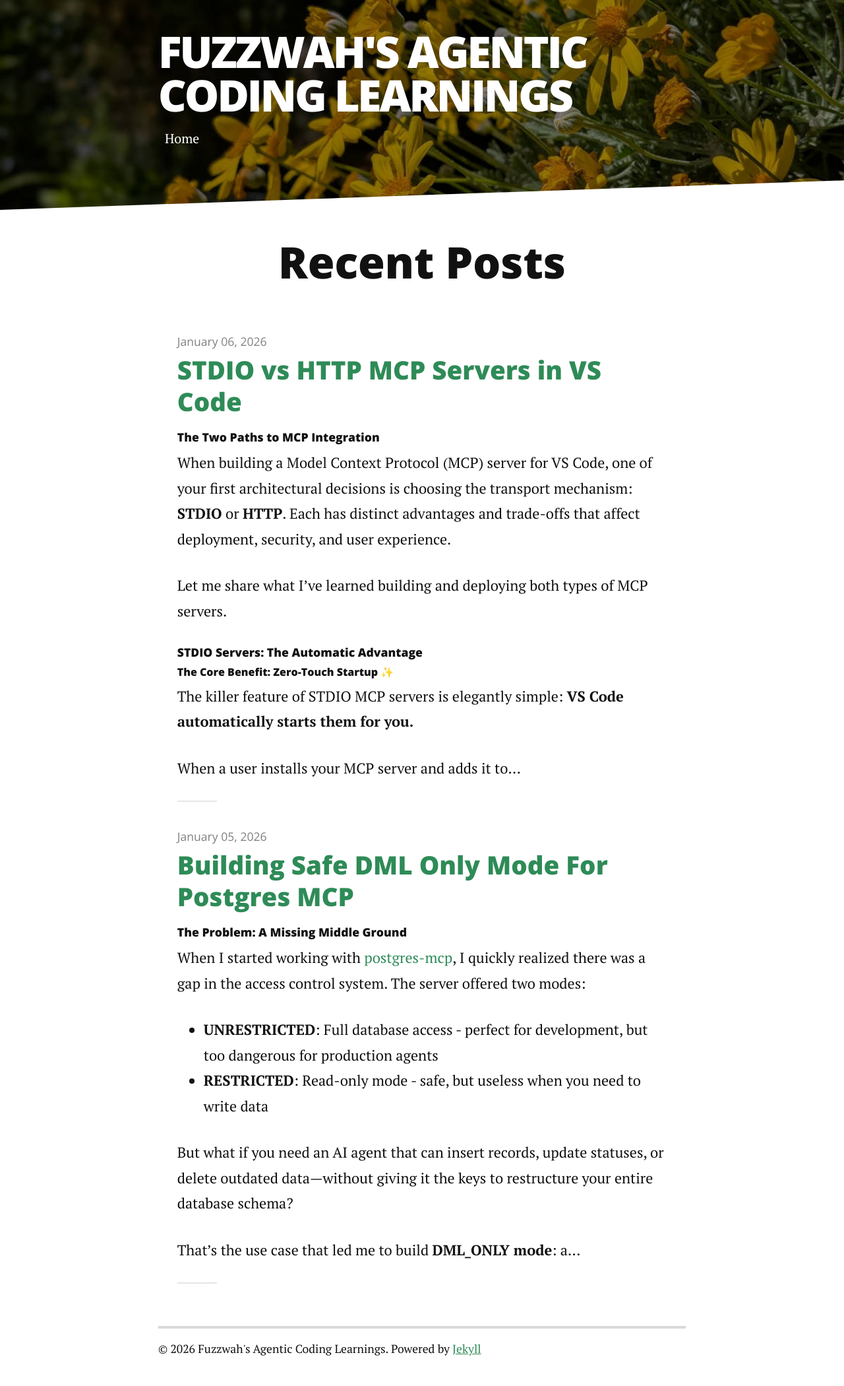
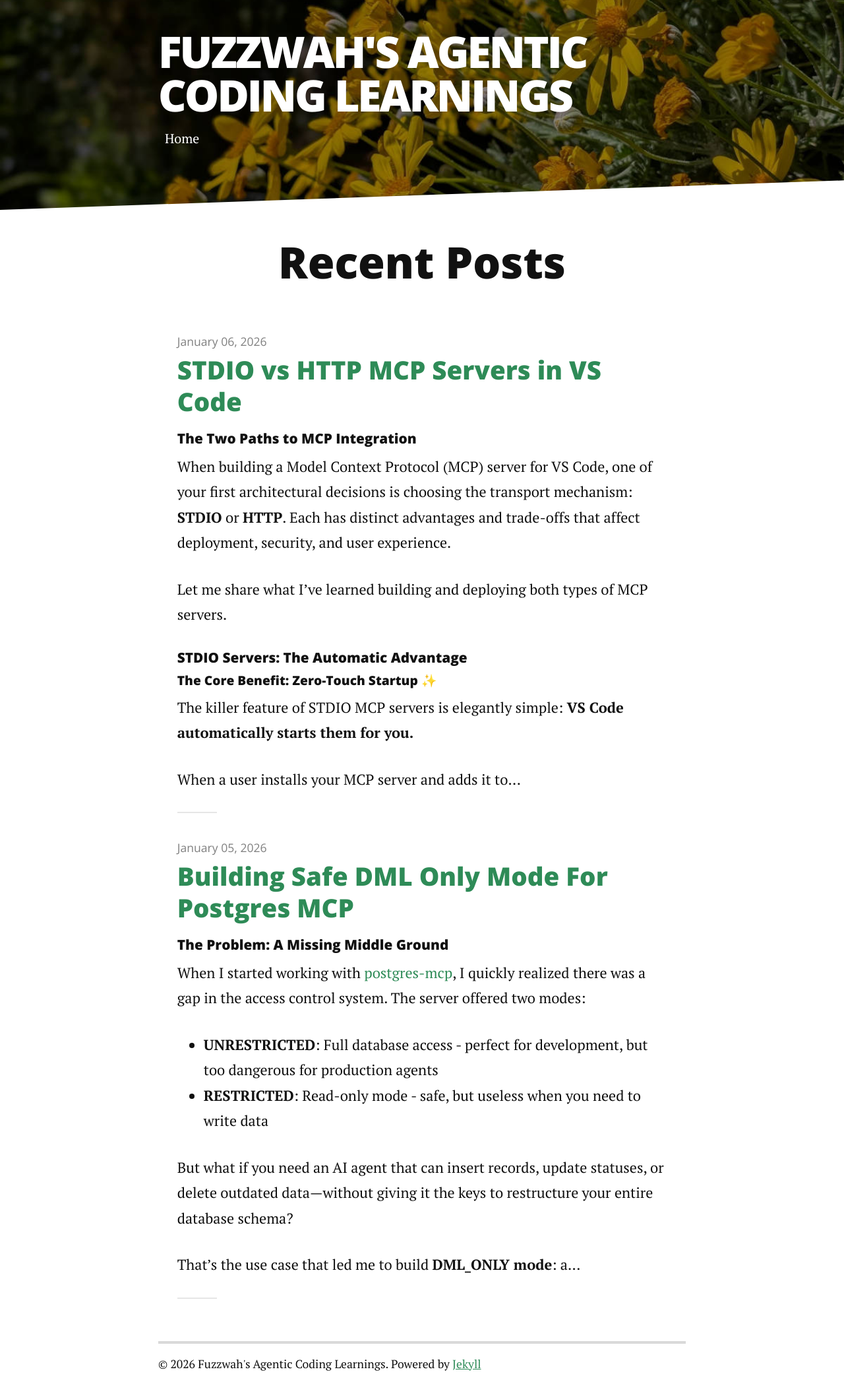
Before and after one commit to Fuzzwah/blog, a Jekyll site: the page built from index.html, in a window 1280 px wide. Shown: the whole page at 66% size. Built offline with Jekyll 4.4.1, drawn with Linux system fonts in a browser that asks for light colours; nearby versions of some CDN libraries; the list of posts is cut into pages by our own code; before the commit the page ends 2077 px from its top, so only the background shows below that.

```diff
--- a/assets/css/style.scss
+++ b/assets/css/style.scss
@@ -35,20 +35,22 @@
 // Custom styles for post excerpts on index - smaller headers
 .post-excerpt {
 	h2 {
-		font-size: 1.1rem;
+		font-size: 1.3rem;
 		margin: 0.5em 0;
 	}
 	h3 {
-		font-size: 1rem;
+		font-size: 1.2rem;
 		margin: 0.4em 0;
 	}
 	h4 {
-		font-size: 0.95rem;
+		font-size: 1.1rem;
 		margin: 0.3em 0;
+		font-weight: 200;
 	}
 	h5, h6 {
-		font-size: 0.9rem;
+		font-size: 1rem;
 		margin: 0.3em 0;
+		font-weight: 200;
 	}
 }
 
```
